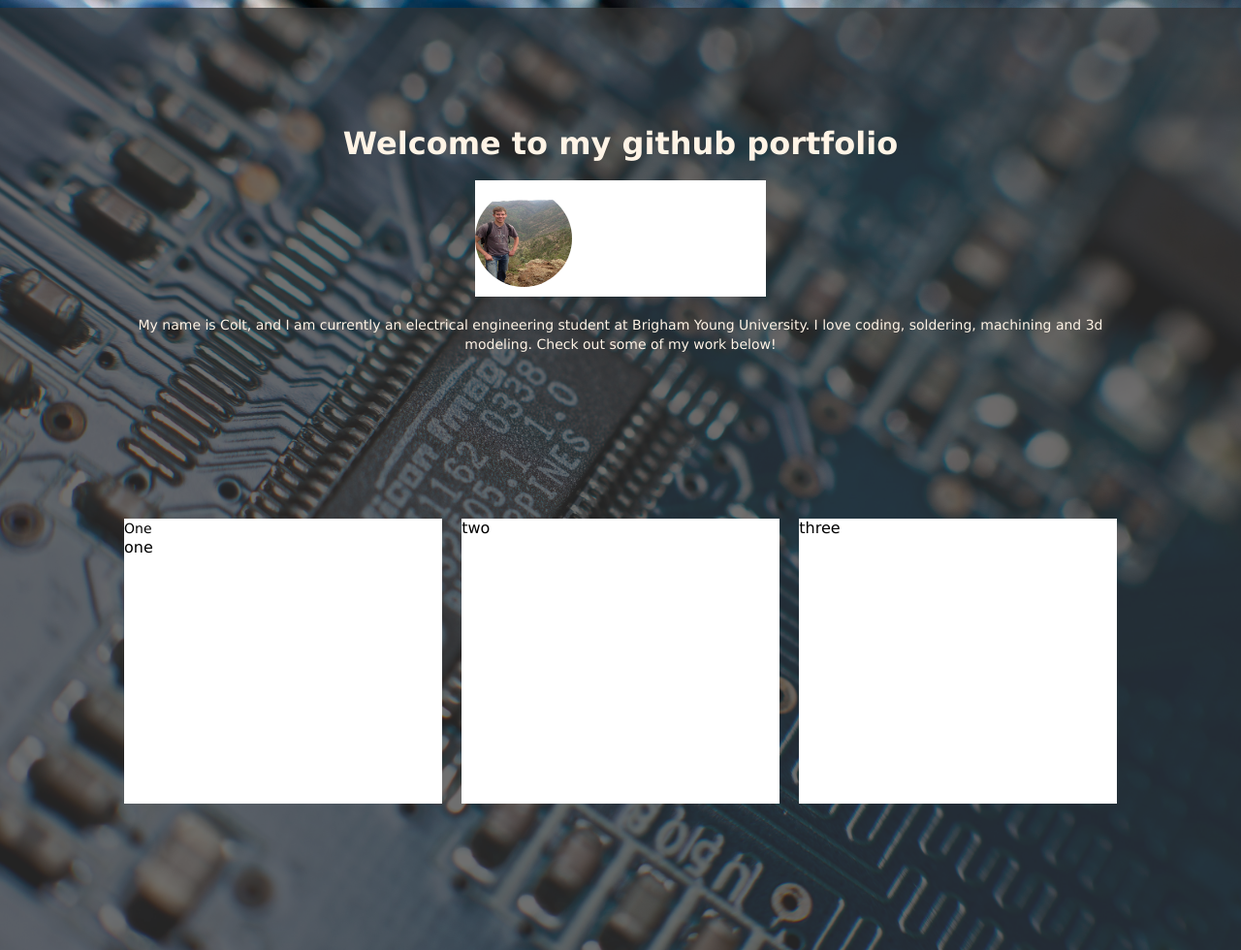
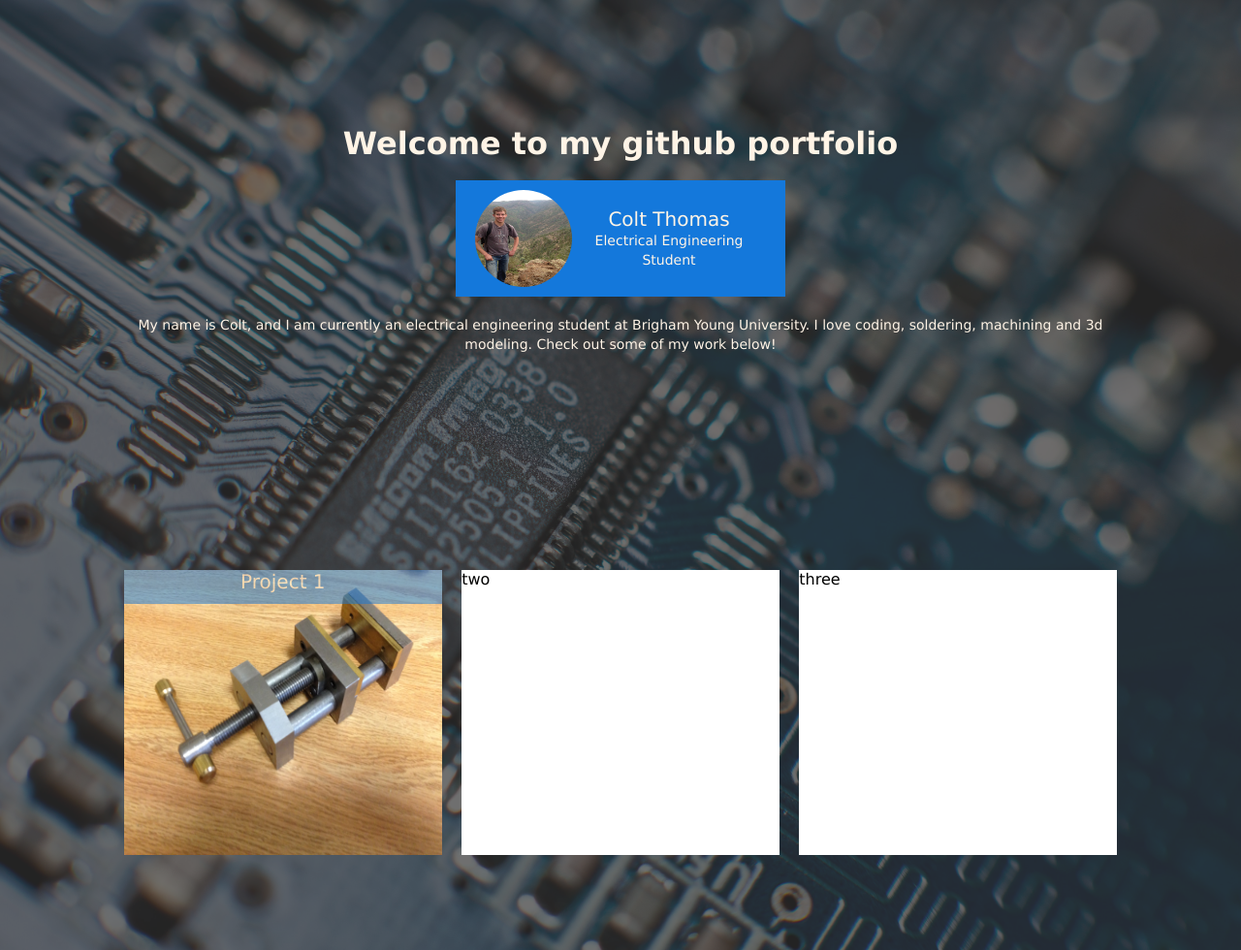
Before and after one commit to ColtThomas/coltthomas.github.io, a PHP site: page / in a window 1280 px wide. Shown: the whole page at 97% size. Run offline with PHP 8.4, Linux system fonts and the light colour scheme.

Commit message:
alignment fixes

```diff
--- a/index.html
+++ b/index.html
@@ -13,7 +13,12 @@
                 <h1 class="mainText colorOne bold">Welcome to my github portfolio</h1>
                 <br>
                 <div class="profileBox">
-                    <img class="profilePic" src="profile.jpg" alt="Colt">
+                    <img class="profilePic" src="images/profile.jpg" alt="Colt">
+                    <div class="profileText">
+                        <h2 class="colorOne">Colt Thomas</h2>
+                        <p class="colorOne">Electrical Engineering Student</p>
+                    </div>
+
                 </div>
                 <br>
                 <p class="mainText colorOne">My name is Colt, and I am currently an electrical
@@ -21,8 +26,12 @@
                 and 3d modeling.  Check out some of my work below!
                 </p>
             </div>
+
+
+            <div class="featureContainer">
                 <div class="feature-box featureOne">
-                <p>One</p>one
+                    <img src="images/project1.JPG" alt="image of project">
+                    <div class="title"><h2 class="noOpacity colorOne">Project 1</h2></div>
                 </div>
                 <div class="feature-box featureTwo">
                     two
@@ -31,6 +40,7 @@
                     three
                 </div>
             </div>
+        </div>
         <!--<p class="test">Hello World</p>-->
   </body>
 </html>
--- a/style.css
+++ b/style.css
@@ -9,6 +9,10 @@
 
 .colorOne {
     color: #FFF4E6;
+}
+
+.noOpacity {
+    opacity: 1;
 }
 
 .bold {
@@ -48,7 +52,7 @@ body {
     background-size:contain;
     background-position:center;*/
 
-background: url("home.jpg") no-repeat center center fixed;
+background: url("images/home.jpg") no-repeat center center fixed;
   -webkit-background-size: auto 100%;
   -moz-background-size: auto 100%;
   -o-background-size: auto 100%;
@@ -63,12 +67,12 @@ background: url("home.jpg") no-repeat center center fixed;
 
   .opacityCover {
       width: 100%;
-      height: 100%;
+      height: 130%;
       background-color: #333;
       opacity: 0.7;
       position: fixed;
       z-index: -1;
-      margin-top: -5%;
+      margin-top: -15%;
   }
 
   .responsiveBoarder {
@@ -89,9 +93,11 @@ background: url("home.jpg") no-repeat center center fixed;
   }
 
   .profileBox {
-      background-color: #fff;
+      background-color: #1478DB;
       height: 120px;
       width: 300px;
+      text-align: center;
+      padding: 0 20px 0 20px;
   }
 
   .profilePic {
@@ -105,17 +111,50 @@ background: url("home.jpg") no-repeat center center fixed;
       position: relative;
       top: 50%;
     transform: translateY(-50%);
-
+    float: left;
   }
-  .feature-box {
-    background-color: #fff;
-    width: 32%;
-    height: 30%;
-    margin: 7% 0 0 0;
-    /*display: inline-block;*/
-    /*word-spacing: -1;*/
+  .profileText {
+      position: relative;
+      top: 50%;
+    transform: translateY(-50%);
   }
 
+  .profileText ,h2 {
+      font-size: 20px;
+  }
+
+  .featureContainer {
+      position: absolute;
+      width: 80%;
+      height: 30%;
+      left: auto;
+      right: auto;
+      top: 60%;
+  }
+
+  .feature-box {
+    width: 32%;
+    height: 100%;
+    background-color: #fff;
+    position: relative;
+  }
+
+  .feature-box img {
+      height: 100%;
+      width: 100%;
+      overflow: hidden;
+      position: absolute;
+  }
+
+  .feature-box div {
+      width: 100%;
+      height: 12%;
+      position: relative;
+      text-align: center;
+      opacity: 0.5;
+      background-color: #1478DB;
+      /*background: rgba(20,120,219,0.5);*/
+  }
   .featureOne {
      margin-right:2%;
      float: left;
```
Also changed, not shown: images/helloworldImage.jpg (added), images/home.jpg (added), images/profile.jpg (added), images/project1.JPG (added). Lines whose indentation alone changed are shown as unchanged.
